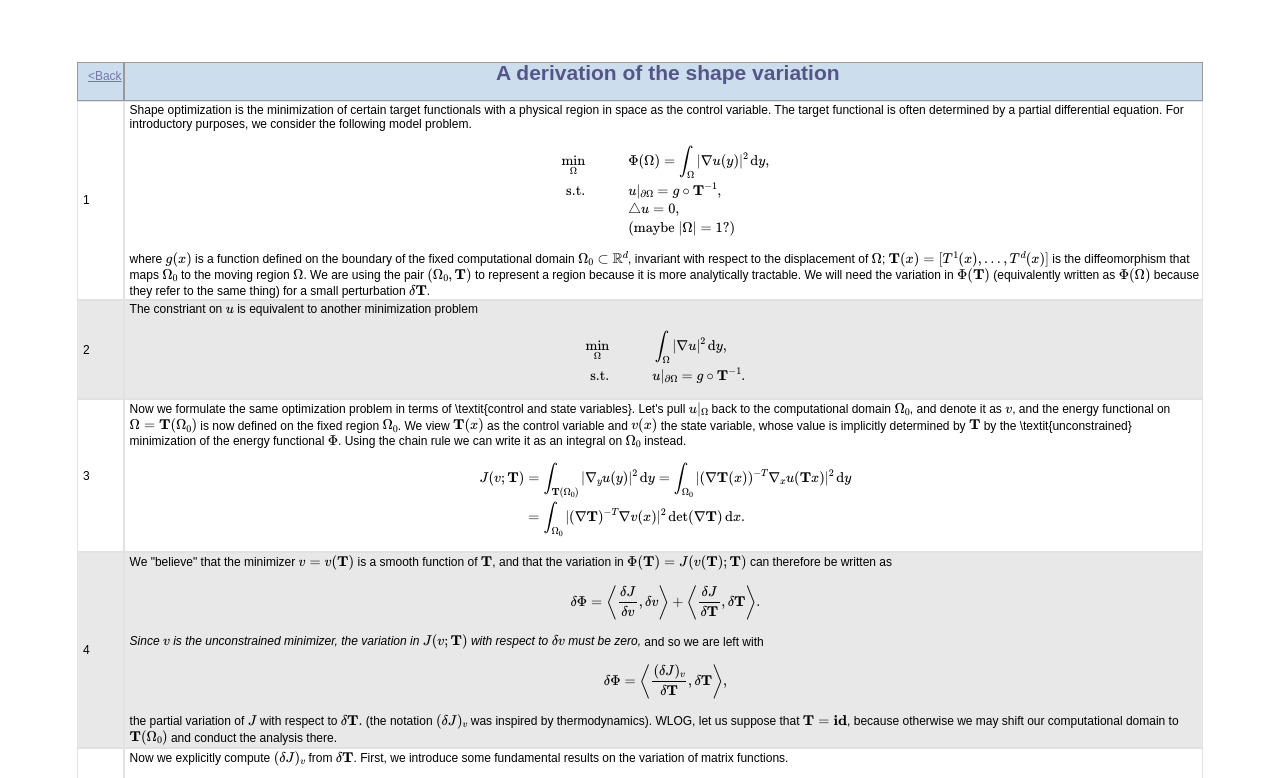
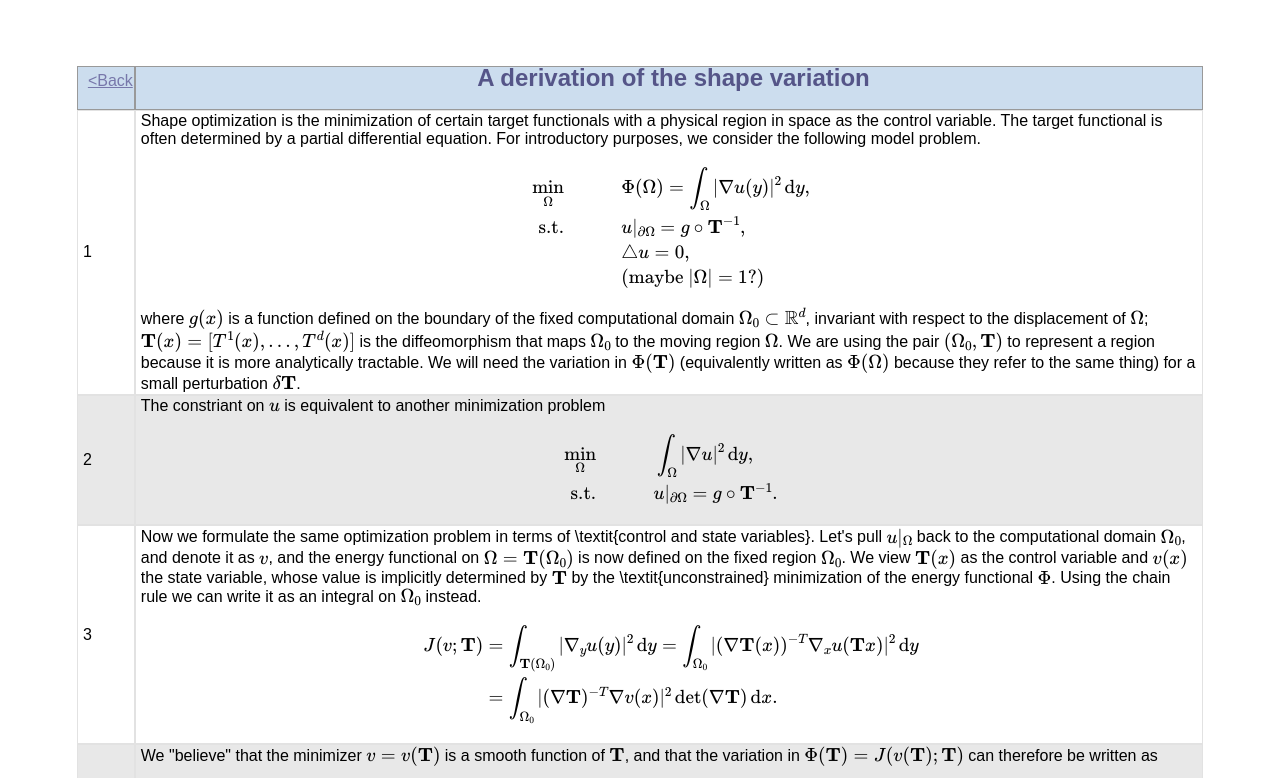
Before and after one commit to DW-Wu/DW-Wu.github.io, a plain HTML site: page posts/20221121.html in a window 1280 px wide. Shown: the top 778 px of the page. Drawn offline with nearby package versions, Linux system fonts and the light colour scheme.

Commit message:
Changed .css file
Increased font size for better view

```diff
--- a/posts/20221121.html
+++ b/posts/20221121.html
@@ -258,7 +258,7 @@
             </tbody>
         </table>
 
-        <script lang="JavaScript1.1" src="./ele.js"> </script>
+        <script lang="JavaScript1.1" src="../ele.js"> </script>
 </body>
 
 </html>
--- a/style.css
+++ b/style.css
@@ -3,7 +3,7 @@
 background-color: #ffffff;
 background-repeat: no-repeat;
 font-family: Arial, Verdana;
-font-size: 12px;
+font-size: 16px;
 font-style: normal;
 font-weight: normal;
 margin: 12.5mm;
@@ -25,10 +25,10 @@ padding: 0;
 {
 background-color: #CCDDEE;
 color: #555588;
-font-size: 14px;
+font-size: 16px;
 text-align: center;
 vertical-align: baseline;
-line-height: 18px;
+line-height: 20px;
 border-color: #999999;
 border-style: solid;
 border-width: 1px;
@@ -40,6 +40,7 @@ padding-left: 10px;
    border: 1px solid #E2E2E2;
    border-collapse: collapse;
    padding-left: 5px;
+   font-size: 16px;
    text-align: left;
    vertical-align: middle;
  }
@@ -57,10 +58,10 @@ padding-left: 10px;
 {
 background-color: #CCDDEE;
 color: #555588;
-font-size: 14px;
+font-size: 16px;
 text-align: center;
 vertical-align: baseline;
-line-height: 18px;
+line-height: 20px;
 border-color: #999999;
 border-style: solid;
 border-width: 1px;
@@ -164,6 +165,7 @@ font-style: italic;
 
 A:link, A:visited, A:active {
 color: #7777AA;
+font-size: 16px;
 text-decoration: underline;
 }
 
```
